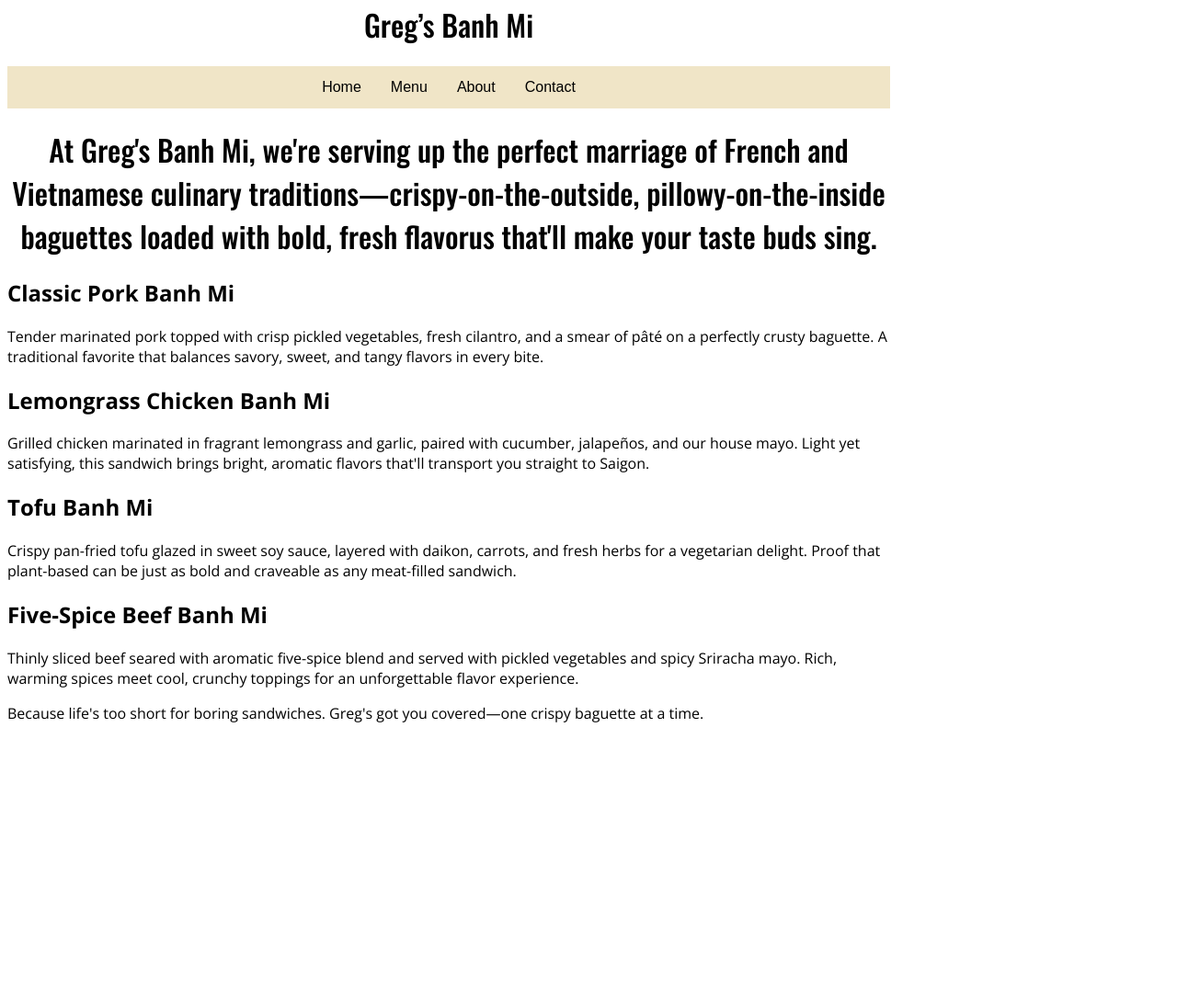
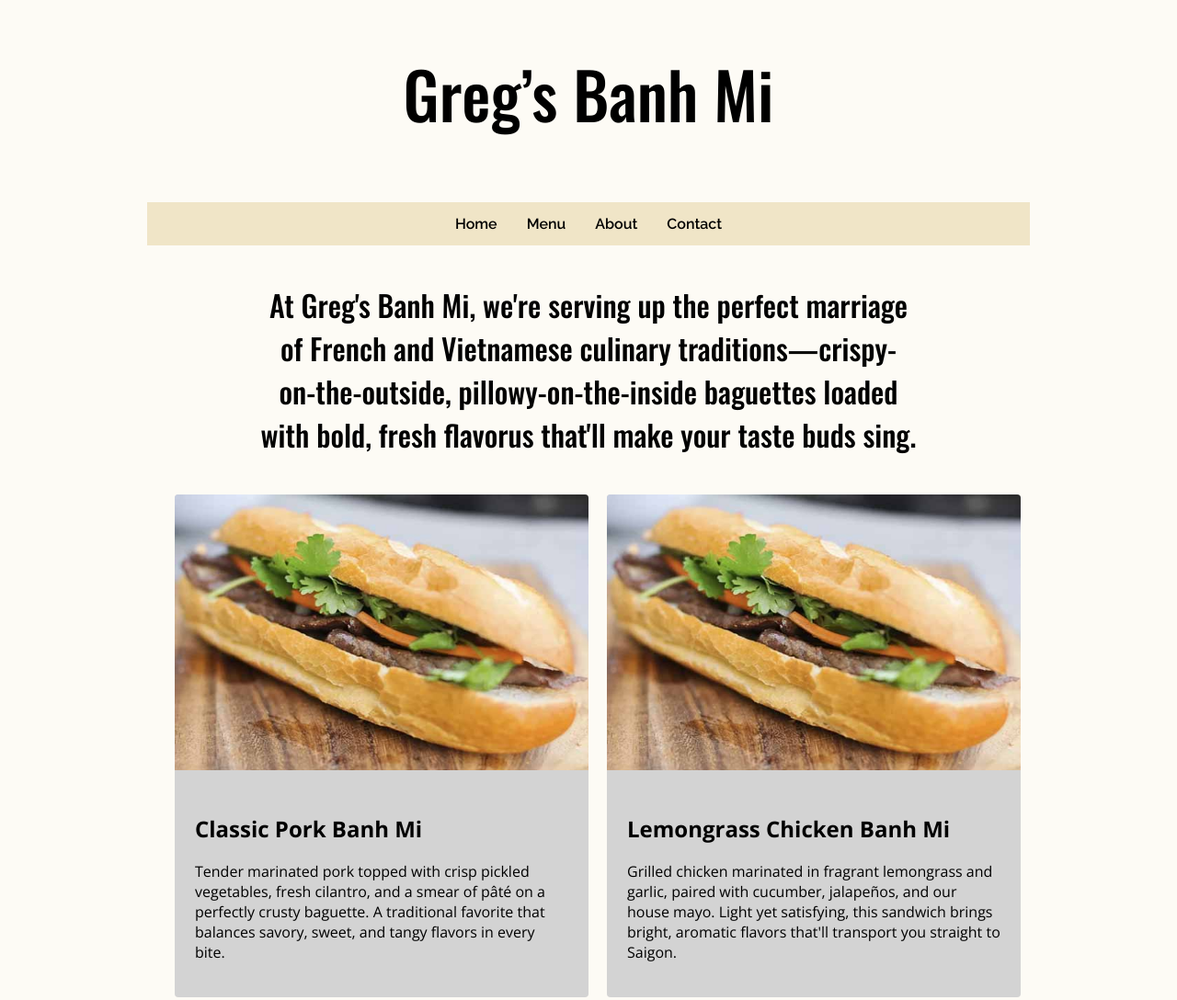
Before and after one commit to AmarJ101/Excercise6, a plain HTML site: page index.html in a window 1280 px wide. Shown: the part 18-1106 px from the top of the page at 92% size. Before the commit the page ends 813 px from the top, so only its background shows below. Drawn offline with nearby package versions, Linux system fonts and the light colour scheme.

Commit message:
Fixed-Outdated-File

```diff
--- a/index.html
+++ b/index.html
@@ -1,12 +1,15 @@
 <!DOCTYPE html>
-<html>
+<html lang="en-ca">
 <head>
 <title>Exercise 6: Banh Mi, menus, and layout</title>
+  <!-- By Amar Singh-->
+  <meta charset="utf-8">
 <!-- This is embed code for Google fonts, take a look at  https://fonts.google.com/ for more info, you can just pick fonts and get an embed code which you use here. See how I am controlling them from <style> most of the CSS is just pasted in from Google and I have made tweaks to the weights and added other bits. This is what we will learn next week.-->
 
 <link rel="preconnect" href="https://fonts.googleapis.com">
 <link rel="preconnect" href="https://fonts.gstatic.com" crossorigin>
 <link href="https://fonts.googleapis.com/css2?family=Open+Sans:ital,wght@0,300..800;1,300..800&family=Oswald:wght@200..700&family=Raleway:ital,wght@0,100..900;1,100..900&display=swap" rel="stylesheet">
+
 <style>
 
   body {
@@ -17,6 +20,9 @@
   font-variation-settings: "wdth" 100;
   font-size: 16px;
   width: 960px;
+  background-color: #FDFBF5;
+      margin: 0 auto;
+
 }
 
   h1 {
@@ -25,15 +31,27 @@
   font-weight: 500;
   font-style: normal;
   text-align: center;
-  }
-
-  #site-title {
+  text-wrap:balance;
+  padding: 20px;
   }
 
 
+  #site-title {
+    font-size: 70px;
+  }
+
+  nav {
+  font-family: "Raleway", sans-serif;
+  font-optical-sizing: auto;
+  font-weight: 550;
+  font-style: normal;
+  position: sticky;
+  top: 0;
+  z-index: 100;
+  }
+
 ul {
   list-style-type: none;
-  position: sticky;
   top: 0;
   display: flex;
   margin: 0;
@@ -41,7 +59,6 @@ ul {
   overflow: hidden;
   background-color: #f0e5c7;
   justify-content: center;
-
   }
 
   ul li {
@@ -52,7 +69,6 @@ ul li a {
   display: block;
   color: black;
   text-align: center;
-  font-family: Arial, Helvetica, sans-serif;
   padding: 14px 16px;
   text-decoration: none;
 }
@@ -63,28 +79,98 @@ li a:hover {
   font-weight: 600;
 }
 
-<!--   footer {
-  } -->
+ .container {
+          display: grid;
+          grid-template-columns: 50% 50%;
+          gap: 20px;
+          max-width: 900px;
+          margin: 0 auto;
+          padding: 0px 0px 20px 0px;
+      }
+
+ .grid-item {
+        background-color: lightgrey;
+        min-height: 150px;
+        border-radius: 4px;
+
+/*         padding: 10px; */
+  }
+
+  .grid-item img {
+    width: 100%;
+    height: 300px;
+    border-radius: 4px 4px 0px 0px;
+
+}
+  .grid-item-text {
+  padding: 22px;
+  }
+
+footer {
+  font-family: "Raleway", sans-serif;
+  font-weight: 550;
+  font-style: italic;
+  background-color: #f0e5c7;;
+  text-align: center;
+  padding: 2%;
+  }
   </style>
+
 </head>
-<body><h1 id="site-title">Greg’s Banh Mi</h1>
+
+<body>
+  <h1 id="site-title">Greg’s Banh Mi</h1>
+
 <nav>
- <ul>
+<ul>
 <li><a href="/">Home</a></li>
 <li><a href="/">Menu</a></li>
 <li><a href="/">About</a></li>
 <li><a href="/">Contact</a></li>
 </ul>
 </nav>
+
 <h1>At Greg's Banh Mi, we're serving up the perfect marriage of French and Vietnamese culinary traditions—crispy-on-the-outside, pillowy-on-the-inside baguettes loaded with bold, fresh flavorus that'll make your taste buds sing.</h1>
+
+ <div class="container">
+
+  <div class="grid-item">
+ <img src="banh-mi.jpg" alt="Banh-mi Sandwich">
+
+<div class="grid-item-text">
 <h2>Classic Pork Banh Mi</h2>
-<p>Tender marinated pork topped with crisp pickled vegetables, fresh cilantro, and a smear of pâté on a perfectly crusty baguette. A traditional favorite that balances savory, sweet, and tangy flavors in every bite.</p>
+
+<p>Tender marinated pork topped with crisp pickled vegetables, fresh cilantro, and a smear of pâté on a perfectly crusty baguette. A traditional favorite that balances savory, sweet, and tangy flavors in every bite.</p></div>
+</div>
+
+        <div class="grid-item">
+<img src="banh-mi.jpg" alt="Banh-mi Sandwich">
+
+<div class="grid-item-text">
 <h2>Lemongrass Chicken Banh Mi</h2>
+
 <p>Grilled chicken marinated in fragrant lemongrass and garlic, paired with cucumber, jalapeños, and our house mayo. Light yet satisfying, this sandwich brings bright, aromatic flavors that'll transport you straight to Saigon.</p>
+   </div>
+   </div>
+
+<div class="grid-item">
+  <img src="banh-mi.jpg" alt="Banh-mi Sandwich">
+  <div class="grid-item-text">
 <h2>Tofu Banh Mi</h2>
+
 <p>Crispy pan-fried tofu glazed in sweet soy sauce, layered with daikon, carrots, and fresh herbs for a vegetarian delight. Proof that plant-based can be just as bold and craveable as any meat-filled sandwich.</p>
+  </div>
+   </div>
+
+ <div class="grid-item">
+<img src="banh-mi.jpg" alt="Banh-mi Sandwich">  <div class="grid-item-text">
 <h2>Five-Spice Beef Banh Mi</h2>
 <p>Thinly sliced beef seared with aromatic five-spice blend and served with pickled vegetables and spicy Sriracha mayo. Rich, warming spices meet cool, crunchy toppings for an unforgettable flavor experience.</p>
+</div>
+   </div>
+   </div>
+<!--   </div>  -->
 <footer>Because life's too short for boring sandwiches. Greg's got you covered—one crispy baguette at a time.</footer>
+
 </body>
 </html>
```
